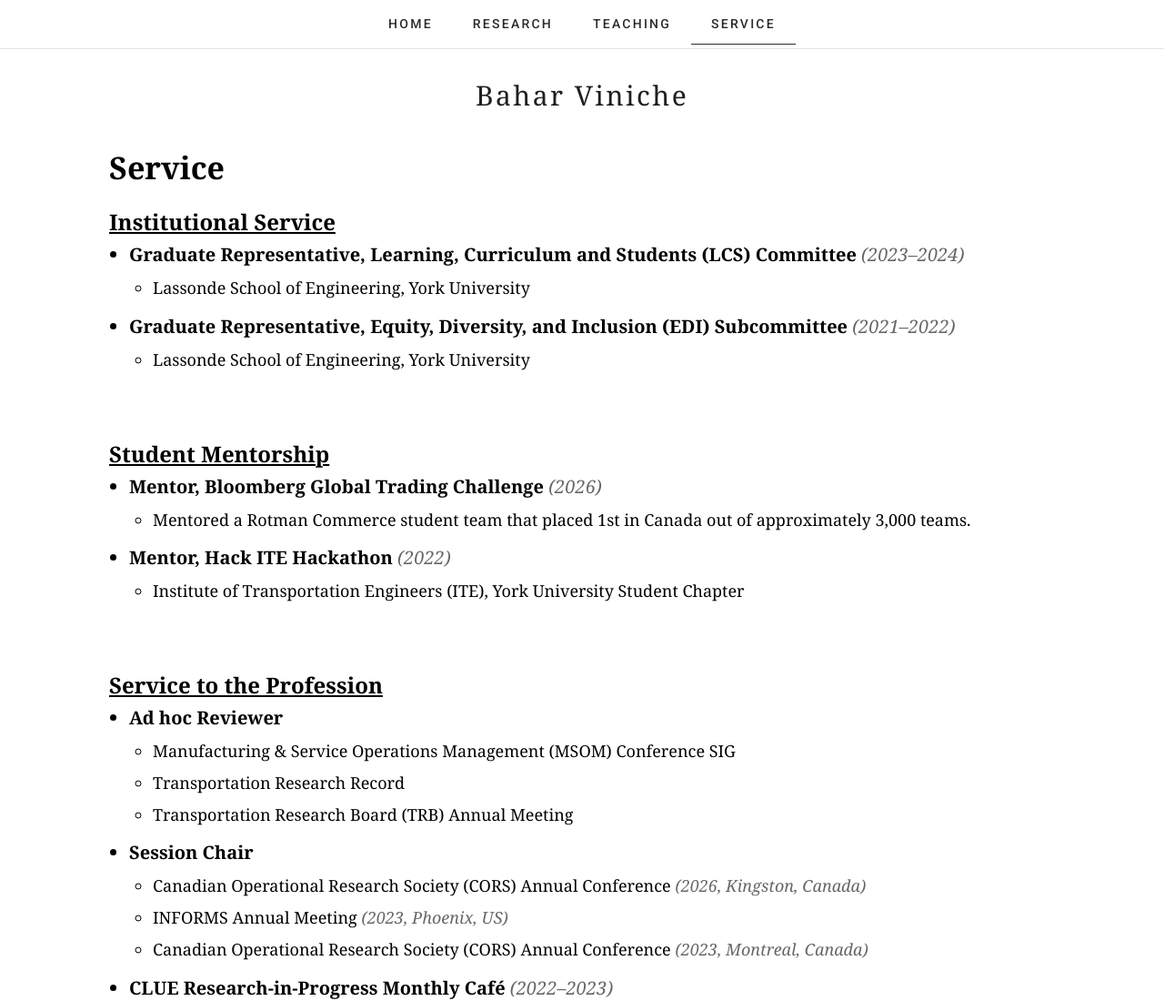
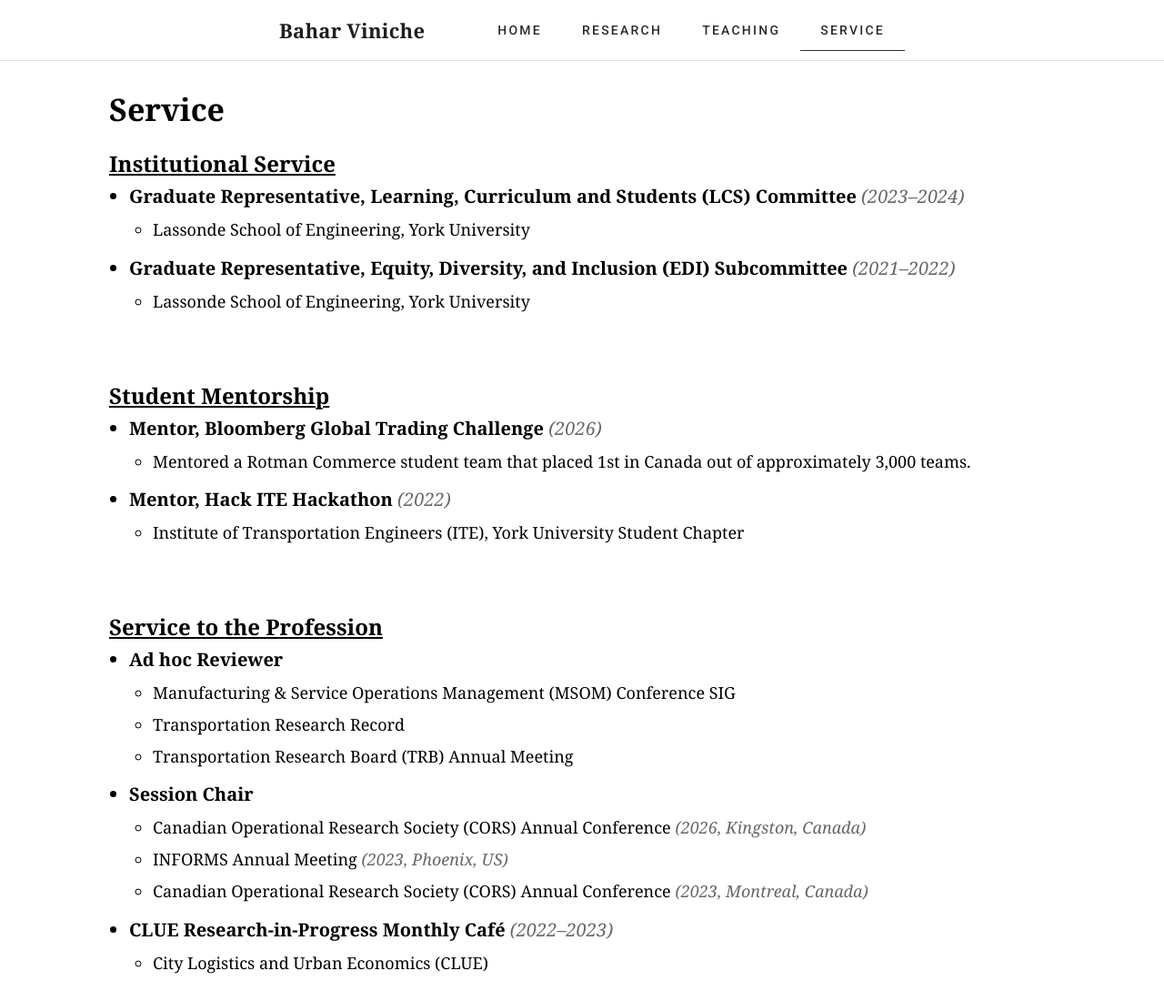
Before and after one commit to bahardv/bahardv.github.io, a plain HTML site: page Services.html in a window 1280 px wide. Shown: the top 1100 px of the page at 91% size. Drawn offline with Linux system fonts and the light colour scheme.

Commit message:
name runner

```diff
--- a/Services.html
+++ b/Services.html
@@ -13,6 +13,7 @@
 <body>
 
 <nav>
+    <a href="index.html" class="brand">Bahar Viniche</a>
     <a href="index.html">Home</a>
     <div class="dropdown">
         <a href="research.html" class="dropbtn">Research</a>
@@ -26,10 +27,6 @@
     <!-- <a href="docs/Bahar%20Viniche%20CV.pdf">CV</a> -->
     <a href="Services.html" class="active">Service</a>
 </nav>
-
-<header>
-    <h1>Bahar Viniche</h1>
-</header>
 
 
 
--- a/css/styles.css
+++ b/css/styles.css
@@ -4,16 +4,18 @@ body {
 }
 
 header {
-    text-align: center;
-    padding: 30px 0 6px 0;
+    display: flex;
+    align-items: center;
+    padding-left: 220px;
+    padding-top: 20px;
 }
 
 
 header h1 {
     font-family: Georgia, serif;
     font-weight: normal;
-    font-size: 30px;
-    letter-spacing: 0.08em;
+    font-size: 2.2em;
+    letter-spacing: 0.03em;
     color: #1f1f1f;
 }
 
@@ -43,6 +45,7 @@ nav {
     padding: 4px 0;
     display: flex;
     justify-content: center;
+    align-items: center;
     width: 100%;
 }
 
@@ -366,7 +369,7 @@ nav a.active {
     }
 
     header {
-        padding-top: 20px;
+        padding-left: 20px;
     }
 
     .container {
@@ -460,3 +463,19 @@ nav a.active {
 .teaching-block .text-content > h1 {
     margin-bottom: 20px;
 }
+
+/* ============ Name in the menu bar (inner pages) ============ */
+nav a.brand {
+    font-family: Georgia, serif;
+    font-size: 22px;
+    font-weight: bold;
+    letter-spacing: 0.01em;
+    text-transform: none;
+    color: #1f1f1f;
+    margin-right: 36px;
+    border-bottom: none;
+}
+
+nav a.brand:hover {
+    color: #1f1f1f;
+}
```
Also changed, not shown: index.html (+4 -1 lines), research.html (+1 -4 lines), teaching.html (+1 -4 lines), Claude outputs/navs.png (added).
